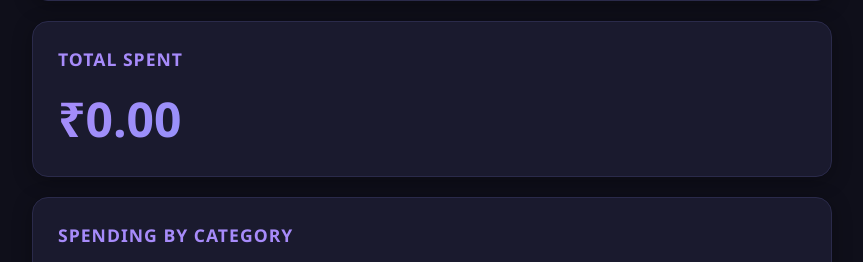
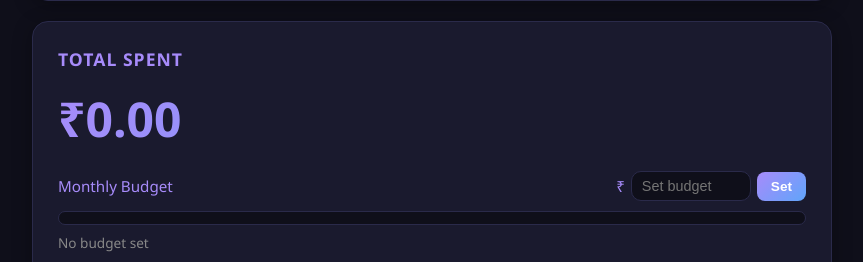
Before and after one commit to pooja-07-alt/expense-tracker, a Flask app: page / in a window 1280 px wide. Shown: the part 423-685 px from the top of the page, without its empty margins (208-1071 px from the left). Run offline with Flask 3, Linux system fonts and the light colour scheme; data that the repository does not hold is empty.

Commit message:
Add budget limit and progress bar feature

```diff
--- a/static/app.js
+++ b/static/app.js
@@ -1,5 +1,44 @@
 
 let chart = null;
+let budget = localStorage.getItem('budget') ? parseFloat(localStorage.getItem('budget')) : null;
+
+function setBudget() {
+    const val = parseFloat(document.getElementById('budgetInput').value);
+    if (!val || val <= 0) { alert('Enter a valid budget!'); return; }
+    budget = val;
+    localStorage.setItem('budget', budget);
+    document.getElementById('budgetInput').value = '';
+    loadExpenses();
+}
+
+function renderBudget(total) {
+    const bar = document.getElementById('progressBar');
+    const status = document.getElementById('budgetStatus');
+
+    if (!budget) {
+        bar.style.width = '0%';
+        status.textContent = 'No budget set';
+        status.className = 'budget-status';
+        return;
+    }
+
+    const percent = Math.min((total / budget) * 100, 100);
+    bar.style.width = `${percent}%`;
+
+    if (percent < 60) {
+        bar.style.background = 'linear-gradient(135deg, #a78bfa, #60a5fa)';
+        status.textContent = `₹${total.toFixed(2)} of ₹${budget} spent (${percent.toFixed(1)}%) — You're doing great! 🟢`;
+        status.className = 'budget-status status-safe';
+    } else if (percent < 90) {
+        bar.style.background = 'linear-gradient(135deg, #fbbf24, #f87171)';
+        status.textContent = `₹${total.toFixed(2)} of ₹${budget} spent (${percent.toFixed(1)}%) — Slow down! 🟡`;
+        status.className = 'budget-status status-warning';
+    } else {
+        bar.style.background = 'linear-gradient(135deg, #f87171, #ef4444)';
+        status.textContent = `₹${total.toFixed(2)} of ₹${budget} spent (${percent.toFixed(1)}%) — Budget exceeded! 🔴`;
+        status.className = 'budget-status status-danger';
+    }
+}
 
 async function loadExpenses() {
     const res = await fetch('/expenses');
@@ -12,6 +51,7 @@ async function loadExpenses() {
 function renderTotal(expenses) {
     const total = expenses.reduce((sum, e) => sum + parseFloat(e.amount), 0);
     document.getElementById('total').textContent = `₹${total.toFixed(2)}`;
+    renderBudget(total);
 }
 
 function renderList(expenses) {
--- a/static/style.css
+++ b/static/style.css
@@ -169,3 +169,63 @@ button:hover {
     color: #555;
     padding: 20px;
 }
+/* Budget Section */
+.budget-section {
+    margin-top: 20px;
+}
+
+.budget-header {
+    display: flex;
+    justify-content: space-between;
+    align-items: center;
+    margin-bottom: 10px;
+    font-size: 0.95rem;
+    color: #a78bfa;
+}
+
+.budget-input-row {
+    display: flex;
+    align-items: center;
+    gap: 6px;
+}
+
+.budget-input-row input {
+    width: 120px;
+    padding: 6px 10px;
+    font-size: 0.9rem;
+}
+
+.budget-btn {
+    width: auto;
+    padding: 7px 14px;
+    font-size: 0.85rem;
+    margin: 0;
+    border-radius: 8px;
+}
+
+.progress-bar-bg {
+    width: 100%;
+    height: 14px;
+    background: #0f0f1a;
+    border-radius: 99px;
+    overflow: hidden;
+    border: 1px solid #2a2a4a;
+}
+
+.progress-bar-fill {
+    height: 100%;
+    width: 0%;
+    border-radius: 99px;
+    background: linear-gradient(135deg, #a78bfa, #60a5fa);
+    transition: width 0.5s ease, background 0.5s ease;
+}
+
+.budget-status {
+    margin-top: 8px;
+    font-size: 0.85rem;
+    color: #888;
+}
+
+.status-safe { color: #34d399; }
+.status-warning { color: #fbbf24; }
+.status-danger { color: #f87171; }
--- a/templates/index.html
+++ b/templates/index.html
@@ -36,9 +36,25 @@
         </div>
 
         <!-- Summary -->
+        <!-- Summary -->
         <div class="card summary-card">
             <h2>Total Spent</h2>
             <p class="total" id="total">₹0</p>
+
+            <div class="budget-section">
+                <div class="budget-header">
+                    <span>Monthly Budget</span>
+                    <div class="budget-input-row">
+                        <span>₹</span>
+                        <input type="number" id="budgetInput" placeholder="Set budget" />
+                        <button onclick="setBudget()" class="budget-btn">Set</button>
+                    </div>
+                </div>
+                <div class="progress-bar-bg">
+                    <div class="progress-bar-fill" id="progressBar"></div>
+                </div>
+                <p class="budget-status" id="budgetStatus">No budget set</p>
+            </div>
         </div>
 
         <!-- Chart -->
```
